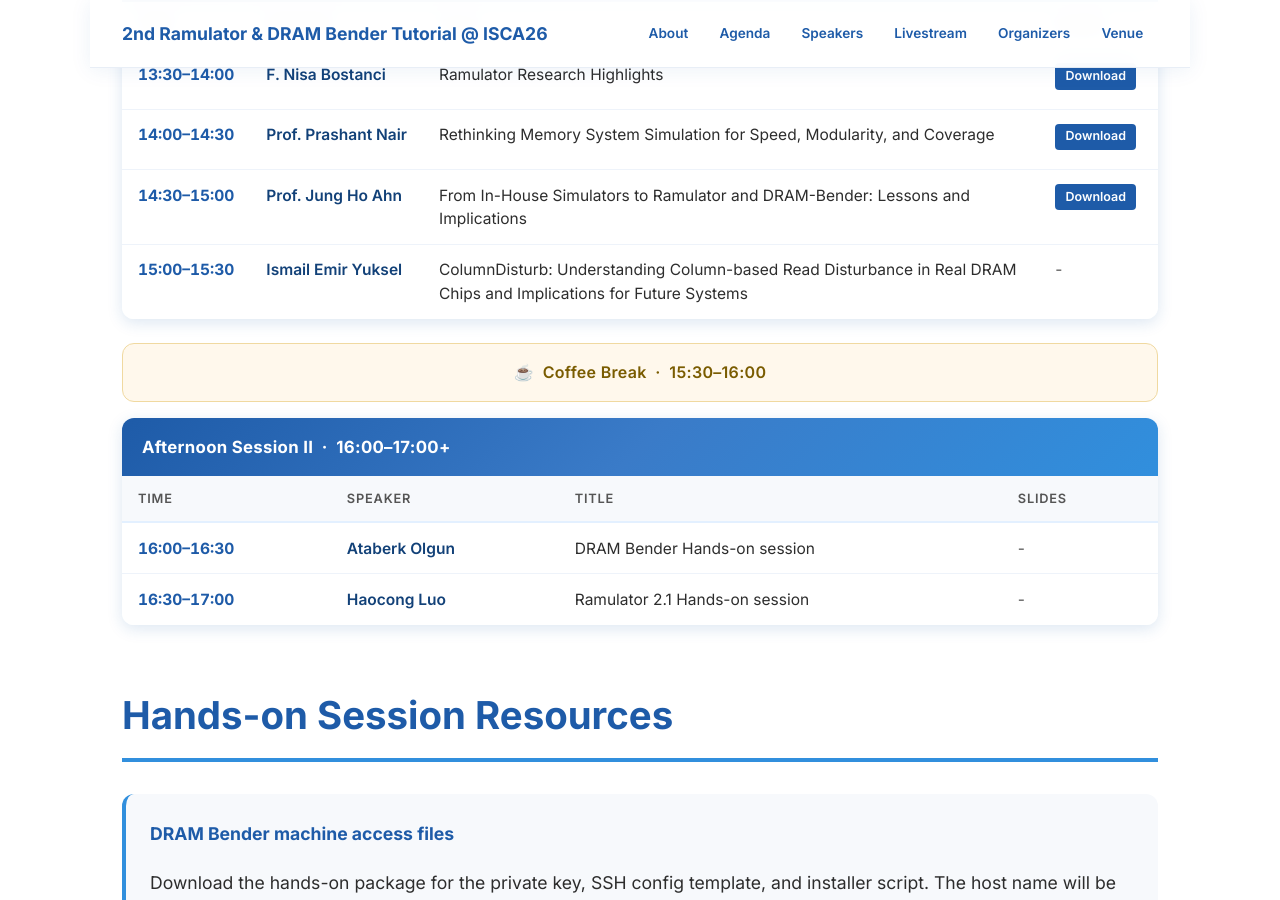
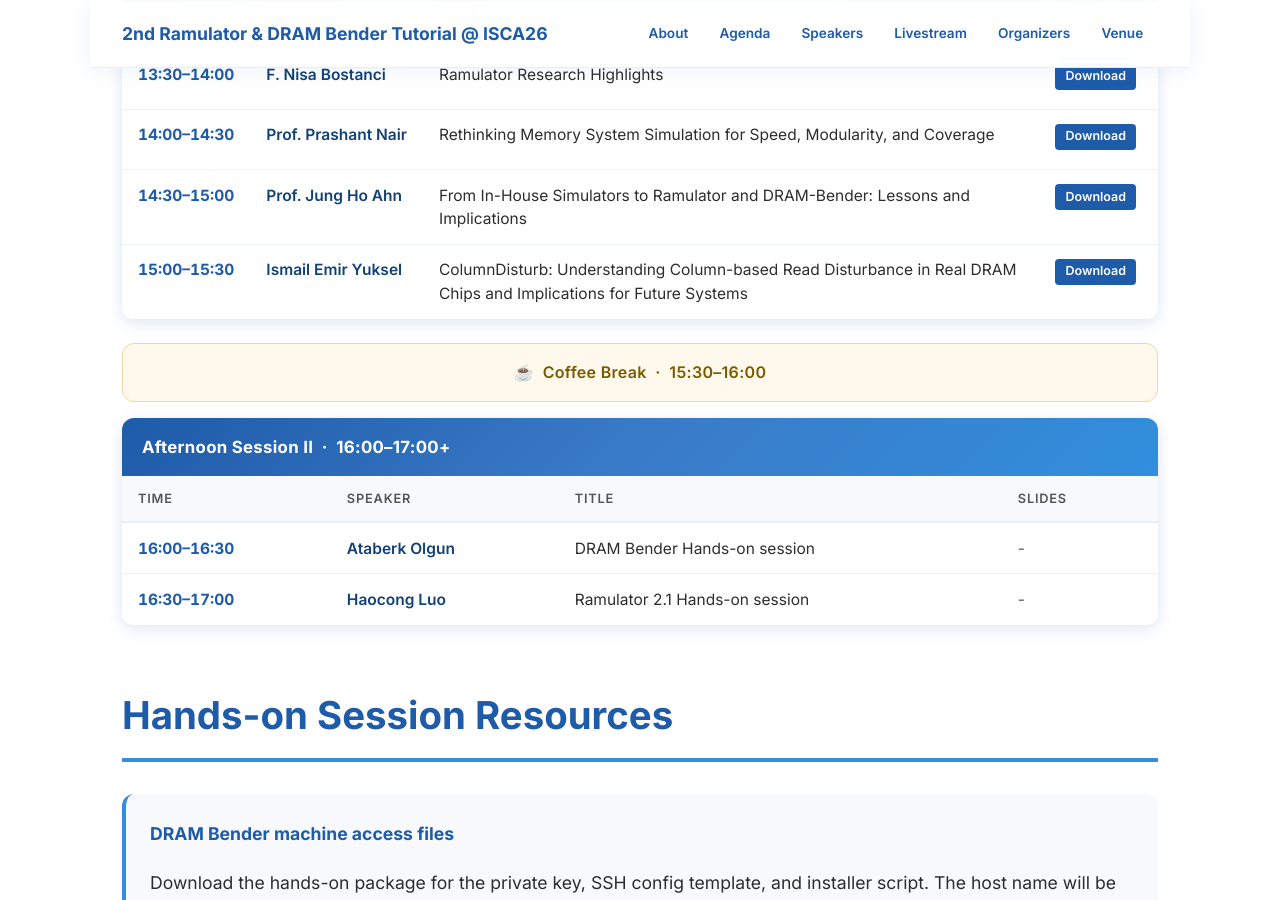
Before and after one commit to olgunataberk/rndb-isca26, a Jekyll site: the page built from index.md, in a window 1280 px wide and 900 px high, scrolled down 4039 px. Built offline with Jekyll 4.4.1, drawn with Linux system fonts in a browser that asks for light colours.

Commit message:
one more slide

```diff
--- a/index.md
+++ b/index.md
@@ -216,7 +216,7 @@ and <a href="https://github.com/CMU-SAFARI/DRAM-Bender">DRAM Bender</a>, an FPGA
           <td class="time-cell">15:00–15:30</td>
           <td class="speaker-cell">Ismail Emir Yuksel</td>
           <td>ColumnDisturb: Understanding Column-based Read Disturbance in Real DRAM Chips and Implications for Future Systems</td>
-          <td class="slides-cell"><span class="slides-unavailable">-</span></td>
+          <td class="slides-cell"><a href="https://people.inf.ethz.ch/omutlu/pub/columndisturb_micro25_talk.pptx" class="schedule-download" download>Download</a></td>
         </tr>
       </tbody>
     </table>
```
Also changed, not shown: 1 other file.
